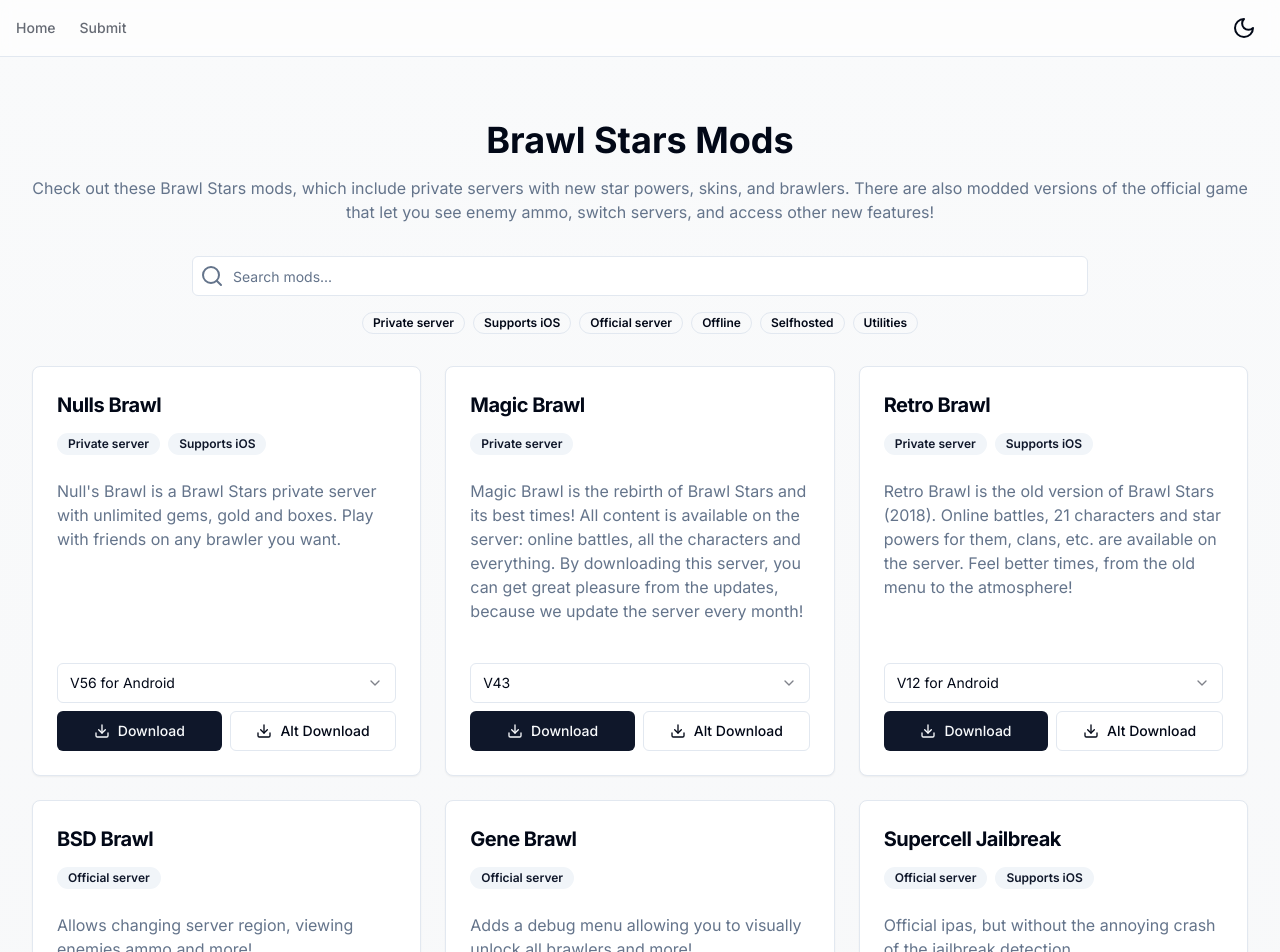
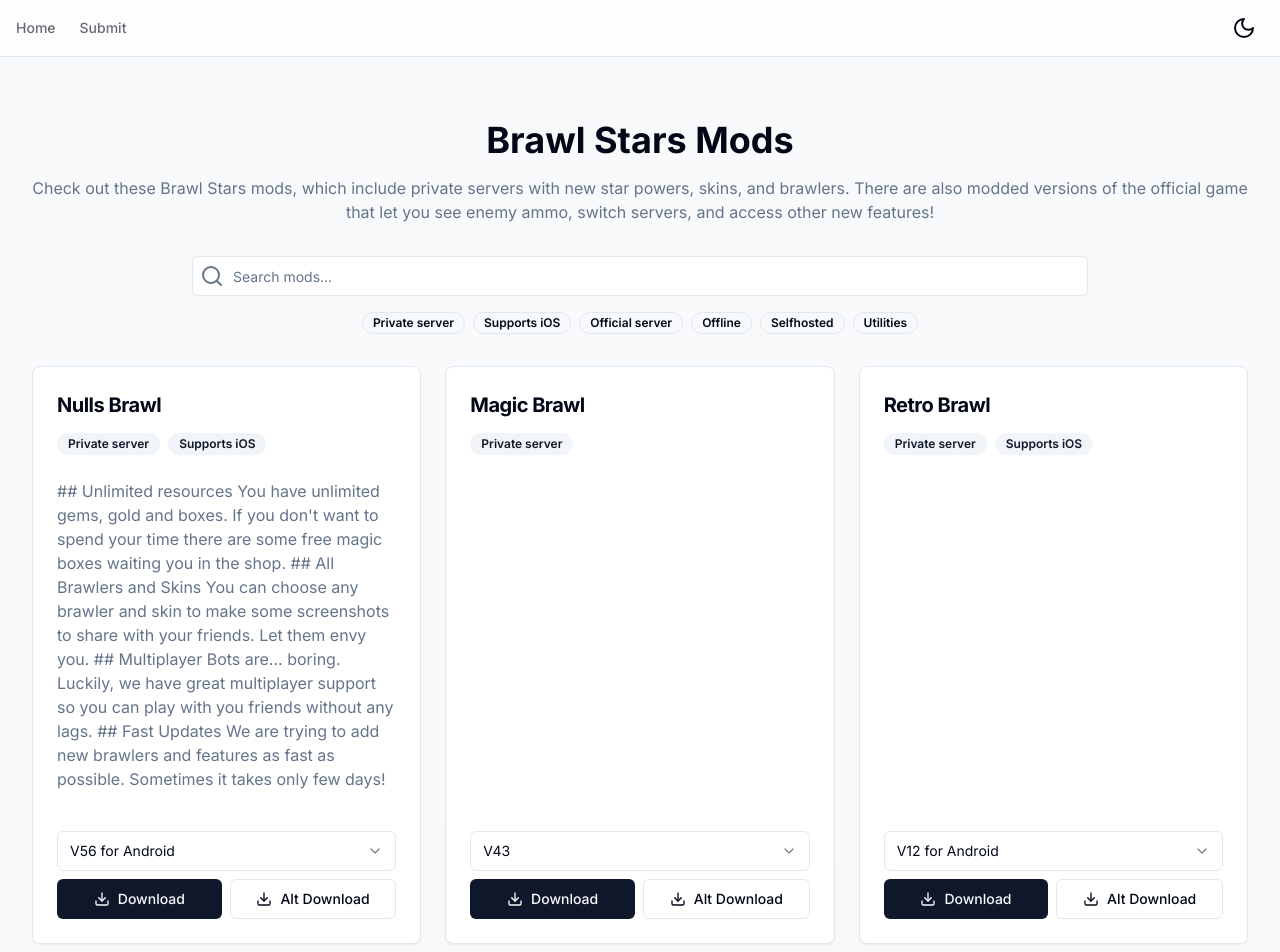
Before and after one commit to natesworksdev/brawlmods, a Next.js app: page / in a window 1280 px wide. Shown: the top 952 px of the page. Built offline with nearby package versions, Linux system fonts and the light colour scheme.

Commit message:
Make mod card redirect to mod page

```diff
--- a/app/page.tsx
+++ b/app/page.tsx
@@ -1,15 +1,14 @@
 'use client'
 
 import { useState, useMemo } from 'react'
+import Link from 'next/link'
 import { Button } from "@/components/ui/button"
 import { Card, CardContent, CardFooter, CardHeader, CardTitle } from "@/components/ui/card"
 import { Badge } from "@/components/ui/badge"
 import { Input } from "@/components/ui/input"
 import { Select, SelectContent, SelectItem, SelectTrigger, SelectValue } from "@/components/ui/select"
 import { DownloadIcon, Search as SearchIcon } from "lucide-react"
-import Link from "next/link"
-import { mods } from './mods';
-import Head from 'next/head';
+import { mods } from './mods'
 
 export default function Home() {
   const [searchTerm, setSearchTerm] = useState('')
@@ -68,13 +67,14 @@
       </div>
       <div className="grid grid-cols-1 md:grid-cols-2 lg:grid-cols-3 gap-6">
         {filteredMods.map((mod, index) => {
-          const selectedModVersion = selectedVersion[mod.name] || mod.versions[0].version;
+          const selectedModVersion = selectedVersion[mod.id] || mod.versions[0].version;
           const currentVersion = mod.versions.find(v => v.version === selectedModVersion);
 
           return (
-            <Card key={index} className="flex flex-col hover:shadow-lg transition-shadow duration-300">
+            <Link href={`/mods?id=${mod.id}`} key={index} className="group">
+              <Card className="flex flex-col h-full hover:shadow-lg transition-shadow duration-300 cursor-pointer">
                 <CardHeader>
-                <CardTitle className="text-xl font-bold">{mod.name}</CardTitle>
+                  <CardTitle className="text-xl font-bold group-hover:text-primary transition-colors">{mod.name}</CardTitle>
                   <div className="flex flex-wrap gap-2 mt-2">
                     {mod.tags.map((tag, tagIndex) => (
                       <Badge key={tagIndex} variant="secondary">
@@ -84,12 +84,14 @@
                   </div>
                 </CardHeader>
                 <CardContent className="flex-grow">
-                <p className="text-muted-foreground">{mod.shortDescription}</p>
+                  <p className="text-muted-foreground">{mod.description}</p>
                 </CardContent>
                 <CardFooter className="flex flex-col items-center mt-auto">
                   <Select
                     value={selectedModVersion}
-                  onValueChange={(version) => setSelectedVersion(prev => ({ ...prev, [mod.name]: version }))}
+                    onValueChange={(version) => {
+                      setSelectedVersion(prev => ({ ...prev, [mod.id]: version }))
+                    }}
                   >
                     <SelectTrigger className="w-full mb-2">
                       <SelectValue placeholder="Select version" />
@@ -103,23 +105,40 @@
                     </SelectContent>
                   </Select>
                   <div className="flex gap-2 w-full">
-                  <Button variant="default" asChild className="flex-1">
-                    <Link href={currentVersion?.downloadLink || "#"}>
+                    <Button
+                      variant="default"
+                      asChild
+                      className="flex-1"
+                      onClick={(e) => {
+                        e.preventDefault()
+                        window.open(currentVersion?.downloadLink, '_blank')
+                      }}
+                    >
+                      <span>
                         <DownloadIcon className="mr-2 h-4 w-4" />
                         Download
-                    </Link>
+                      </span>
                     </Button>
                     {currentVersion?.altDownload && (
-                    <Button variant="outline" asChild className="flex-1">
-                      <Link href={currentVersion.altDownload}>
+                      <Button
+                        variant="outline"
+                        asChild
+                        className="flex-1"
+                        onClick={(e) => {
+                          e.preventDefault()
+                          window.open(currentVersion.altDownload, '_blank')
+                        }}
+                      >
+                        <span>
                           <DownloadIcon className="mr-2 h-4 w-4" />
                           Alt Download
-                      </Link>
+                        </span>
                       </Button>
                     )}
                   </div>
                 </CardFooter>
               </Card>
+            </Link>
           );
         })}
       </div>
```
Lines whose indentation alone changed are shown as unchanged.
